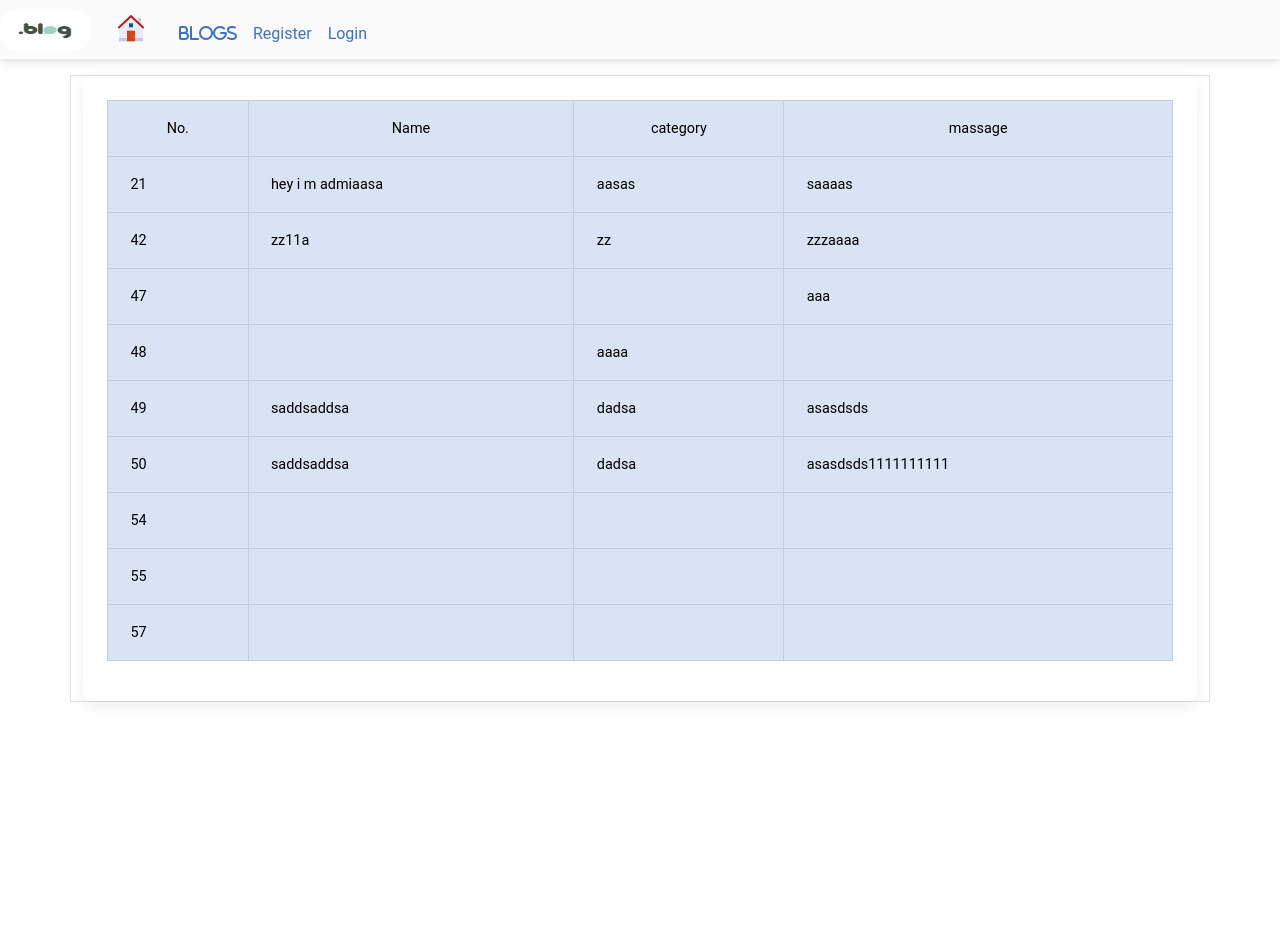
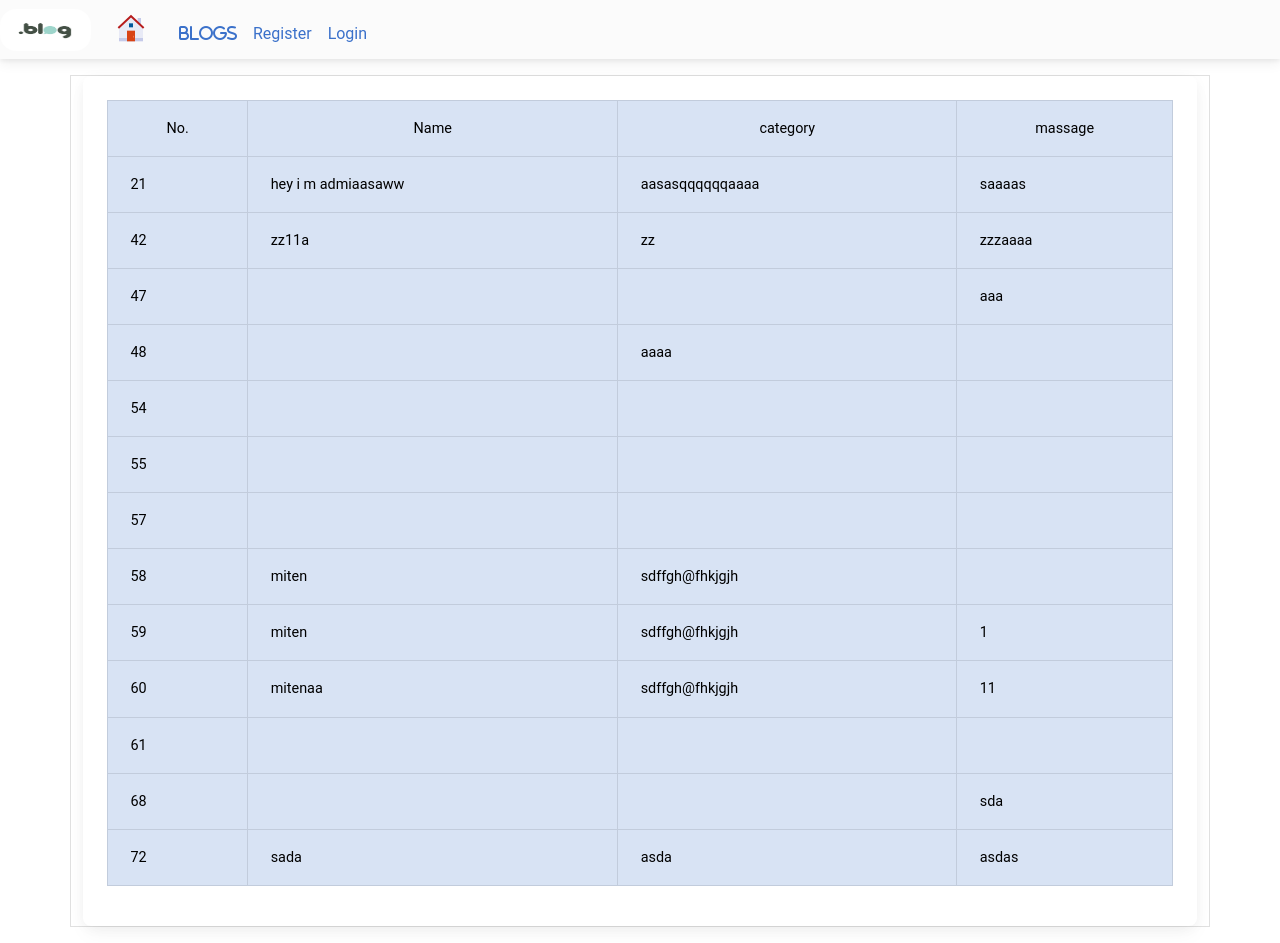
Before and after one commit to Miten-kumar/blogg-app, a React (Create React App) app: page /blog in a window 1280 px wide. Before the commit the page ends 800 px from the top, so only its background shows below. Built offline with nearby package versions, Linux system fonts and the light colour scheme; data requests are answered from the project's data file.

Commit message:
"completed gofor localstorage and sessionstorege"

```diff
--- a/db.json
+++ b/db.json
@@ -1,8 +1,8 @@
 {
   "employee": [
     {
-      "name": "hey i m admiaasa",
-      "email": "aasas",
+      "name": "hey i m admiaasaww",
+      "email": "aasasqqqqqqaaaa",
       "password": "saaaas",
       "userId": 3,
       "id": 21
@@ -29,20 +29,6 @@
       "id": 48
     },
     {
-      "name": "saddsaddsa",
-      "email": "dadsa",
-      "password": "asasdsds",
-      "userId": 0,
-      "id": 49
-    },
-    {
-      "name": "saddsaddsa",
-      "email": "dadsa",
-      "password": "asasdsds1111111111",
-      "userId": 0,
-      "id": 50
-    },
-    {
       "name": "",
       "email": "",
       "password": "",
@@ -62,6 +48,48 @@
       "password": "",
       "userId": 2,
       "id": 57
+    },
+    {
+      "name": "miten",
+      "email": "sdffgh@fhkjgjh",
+      "password": "",
+      "userId": 3,
+      "id": 58
+    },
+    {
+      "name": "miten",
+      "email": "sdffgh@fhkjgjh",
+      "password": "1",
+      "userId": 3,
+      "id": 59
+    },
+    {
+      "name": "mitenaa",
+      "email": "sdffgh@fhkjgjh",
+      "password": "11",
+      "userId": 3,
+      "id": 60
+    },
+    {
+      "name": "",
+      "email": "",
+      "password": "",
+      "userId": 3,
+      "id": 61
+    },
+    {
+      "name": "",
+      "email": "",
+      "password": "sda",
+      "userId": 2,
+      "id": 68
+    },
+    {
+      "name": "sada",
+      "email": "asda",
+      "password": "asdas",
+      "userId": 1,
+      "id": 72
     }
   ],
   "User": [
--- a/src/App.js
+++ b/src/App.js
@@ -19,7 +19,7 @@ function App() {
   const [userId, setuserId] = useState();
   const statusMethod = (role, id) => {
     setRole(role);
-    console.log(role);
+    console.log(id);
     setuserId(id);
   };
 
@@ -35,12 +35,13 @@ function App() {
     history("/login");
     setisLogged(false);
     setRole("user");
+    setuserId(null);
 
     // console.log("Runned");
   };
   return (
     <>
-      <Navbar props={{ isLogged, username, logoutSubmitHandler, Role }} />
+      <Navbar props={{ isLogged, username, logoutSubmitHandler, Role}} />
 
       <Routes>
         <Route path="/" exact element={<div>This is Home Component</div>} />
--- a/src/Blog/UI/DisplayData.jsx
+++ b/src/Blog/UI/DisplayData.jsx
@@ -43,7 +43,7 @@ const DisplayData = (props) => {
       .catch((err) => {
         console.log(err.message);
       });
-  }, [relode, Delete]);
+  }, [relode, Delete,ref]);
   return (
     <div className="container my-3 border ">
       <div className="card">
--- a/src/Blog/UI/Login.jsx
+++ b/src/Blog/UI/Login.jsx
@@ -35,7 +35,7 @@ export default function Login(props) {
           let id = resp["data"].find(
             (user) => user.username === username && user.password === password
           ).id;
-          // console.log(id);
+          console.log(id);
           isLoggedIn = true;
           props.statusMethod(role, id);
 
@@ -50,6 +50,13 @@ export default function Login(props) {
           )
         ) {
           isLoggedIn = true;
+          let id = resp["data"].find(
+            (user) => user.username === username && user.password === password
+          ).id;
+          let role = resp["data"].find(
+            (user) => user.username === username && user.password === password
+          ).role;
+          props.statusMethod(role, id);
           toast.success(username + " you loged in");
           setTimeout(() => {
             navigate("/blog");
--- a/src/Blog/UI/MyBlog.jsx
+++ b/src/Blog/UI/MyBlog.jsx
@@ -52,7 +52,7 @@ const Myblog = (props) => {
 
         <div className="card-body">
           <table className="table table-bordered ">
-            <thead className="bg-dark text-white">
+            <thead className="table table-hover table-primary text-center">
               <tr>
                 <td>ID</td>
                 <td> Name</td>
--- a/src/Blog/UI/Navbar.jsx
+++ b/src/Blog/UI/Navbar.jsx
@@ -18,10 +18,10 @@ import LogedBtn from "./Logedbtn";
 
 export default function Navbar(props) {
   const Name = props.props.username.charAt(0);
-  console.log(props.props.Role);
+  // console.log(props.props.Role);
   const firstLetter = Name.toUpperCase();
   // console.log(firstLetter);
-  console.log(props.props.Role);
+  // console.log(props.props.Role);
   console.log();
   const func = () => {
     return <>{props.props.logoutSubmitHandler()}</>;
```
